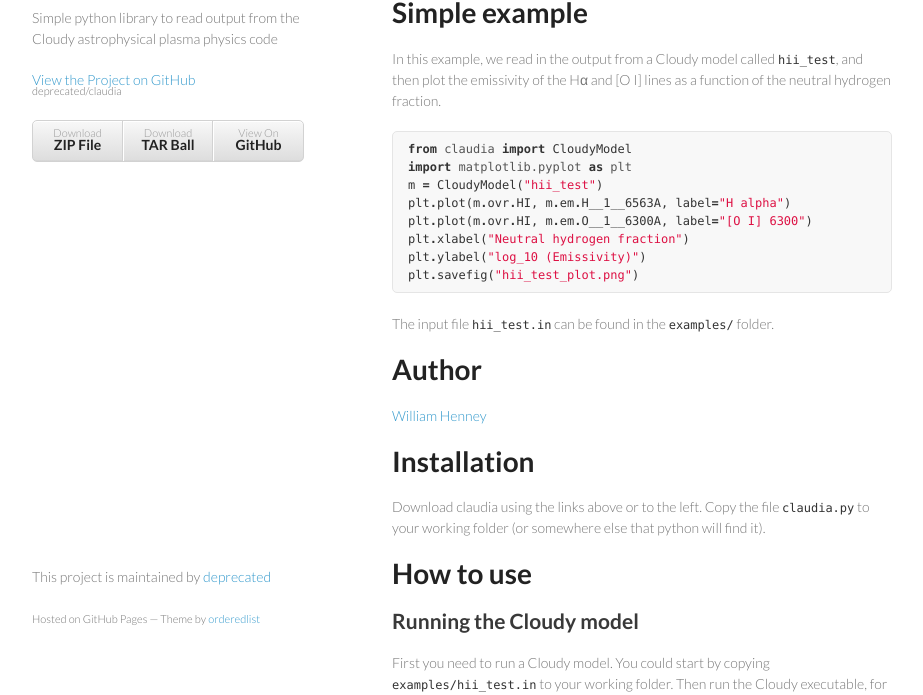
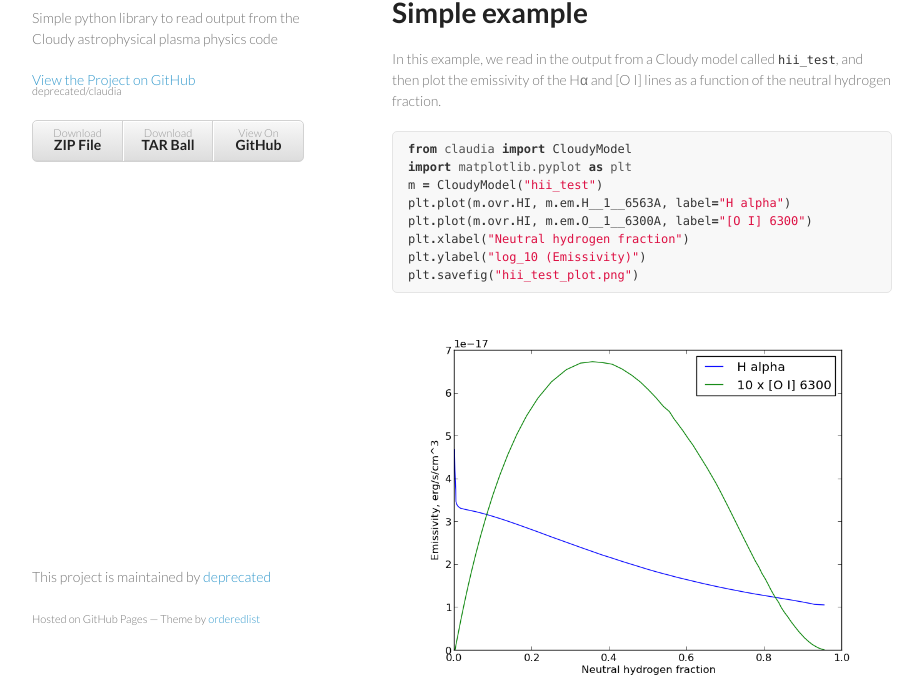
Before and after one commit to deprecated/claudia, a plain HTML site: page index.html in a window 1280 px wide. Shown: the part 102-797 px from the top of the page, without its empty margins (178-1101 px from the left). Drawn offline with Linux system fonts and the light colour scheme.

Commit message:
Added img tag by hand to html

```diff
--- a/index.html
+++ b/index.html
@@ -44,6 +44,9 @@
 <span class="n">plt</span><span class="o">.</span><span class="n">savefig</span><span class="p">(</span><span class="s">"hii_test_plot.png"</span><span class="p">)</span>
 </pre></div>
 
+
+<img src="images/hii_test_plot.png"/>
+
 <p>The input file <code>hii_test.in</code> can be found in the <code>examples/</code> folder.</p>
 
 <h1>Author</h1>
```
